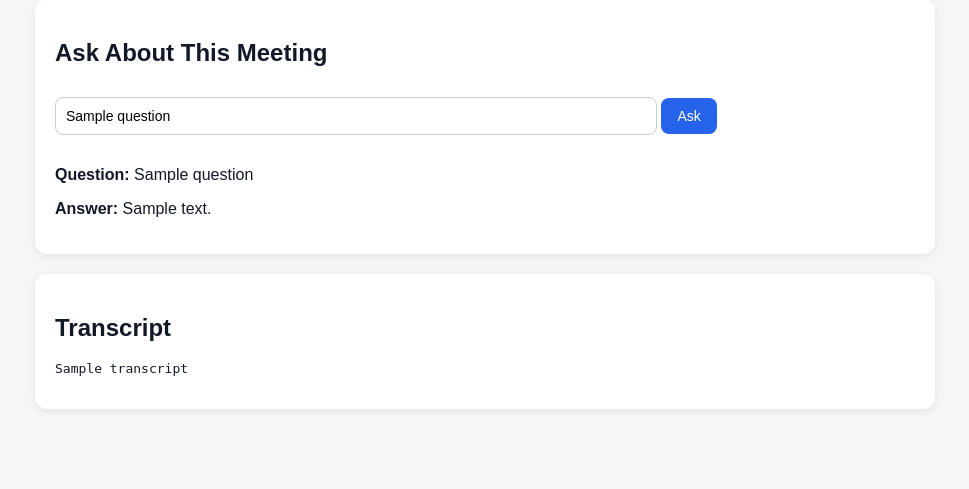
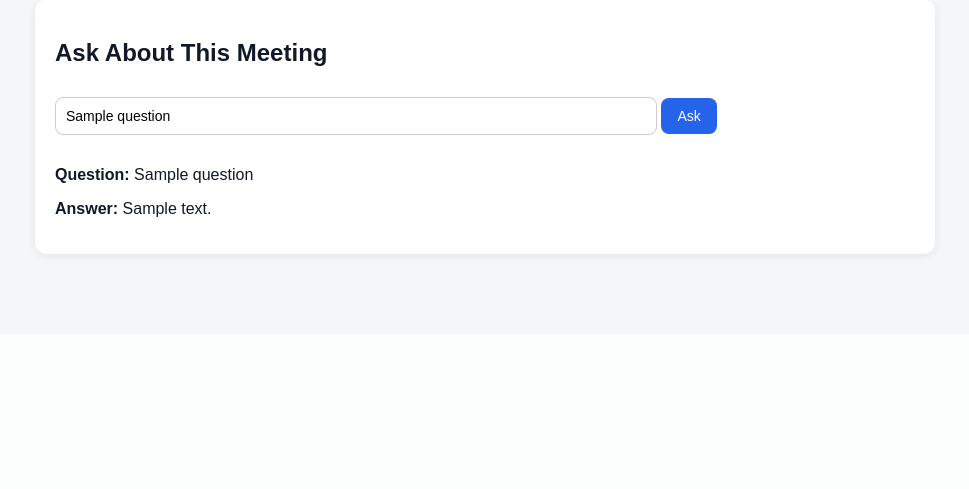
Before and after one commit to CosmicSymphony/ai-meeting-assistant, a FastAPI app: template app/templates/meeting_detail.html in a window 1280 px wide. Shown: the part 986-1475 px from the top of the page, without its empty margins (155-1124 px from the left). After the commit the page ends 1245 px from the top, so only its background shows below. Run offline with FastAPI, Linux system fonts and the light colour scheme; the template is opened without the code that fills it: most values are stand-ins (such as "Sample title", 1, 10 or a date in 2020).

Commit message:
hide transcript section by default, fix pre text wrapping
Co-Authored-By: Claude Sonnet 4.6 <noreply@anthropic.com>

```diff
--- a/app/static/style.css
+++ b/app/static/style.css
@@ -55,6 +55,15 @@ button:hover {
     background: #1d4ed8;
 }
 
+pre {
+    white-space: pre-wrap;
+    word-wrap: break-word;
+    background: #f9fafb;
+    padding: 12px;
+    border-radius: 8px;
+    overflow-x: auto;
+}
+
 .result pre,
 .error pre {
     white-space: pre-wrap;
--- a/app/templates/meeting_detail.html
+++ b/app/templates/meeting_detail.html
@@ -98,12 +98,6 @@
             {% endif %}
         </section>
 
-        {% if meeting.transcript %}
-        <section class="card">
-            <h2>Transcript</h2>
-            <pre>{{ meeting.transcript }}</pre>
-        </section>
-        {% endif %}
     </div>
 </body>
 </html>
```
